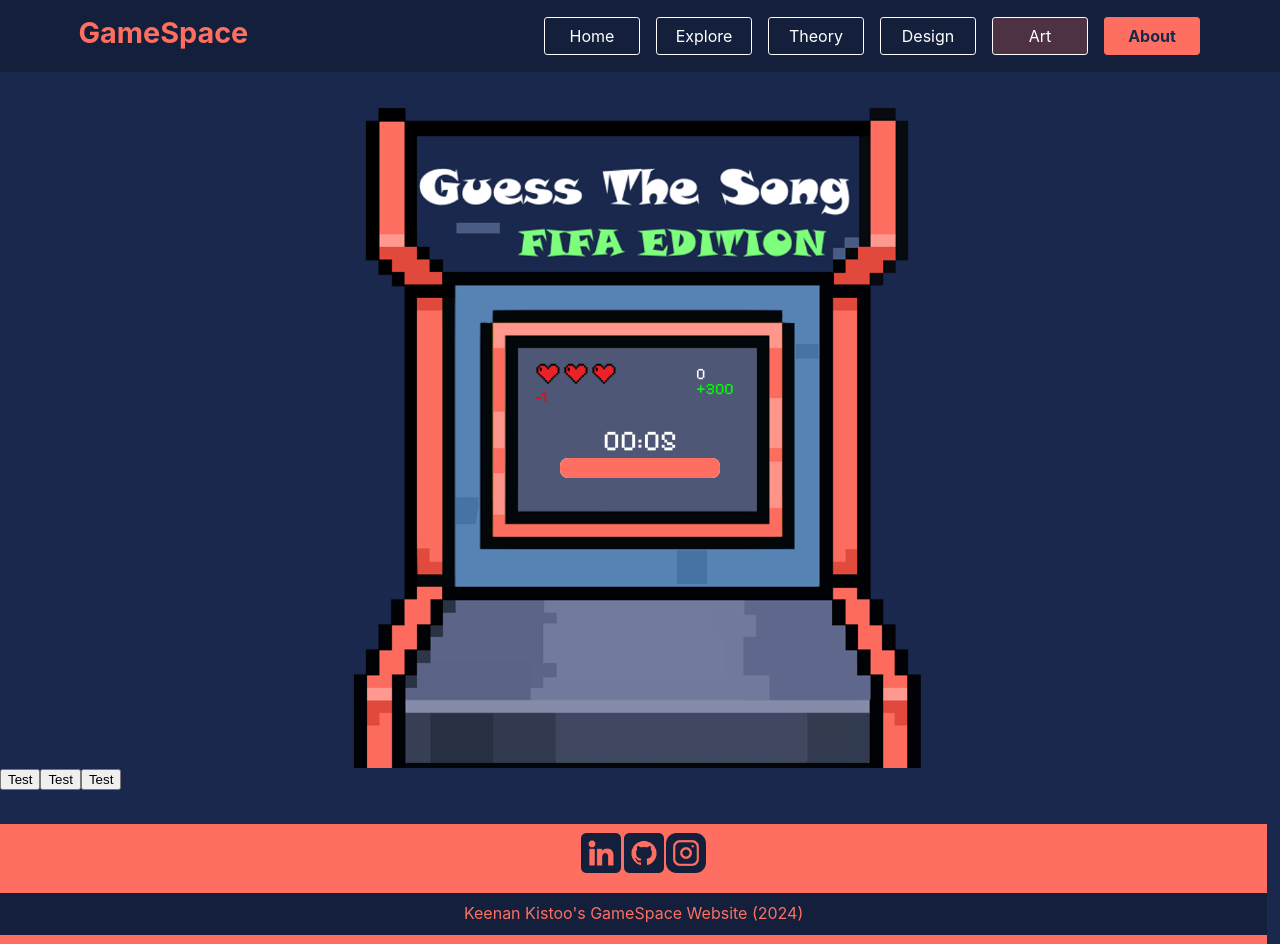
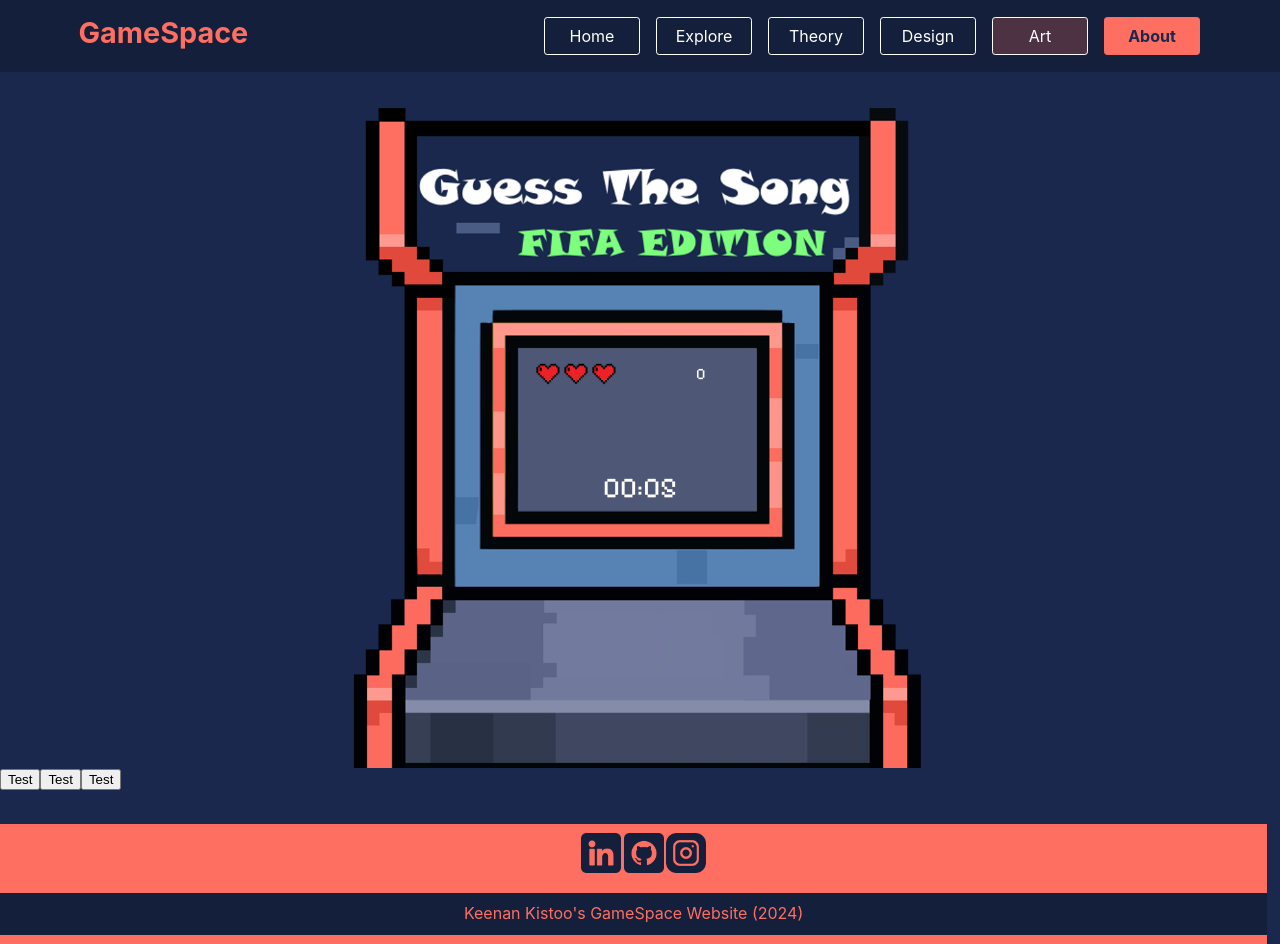
Before and after one commit to KeenanKistoo/2438840_Exam, a React (Create React App) app in the folder gamer-hub/: page /art in a window 1280 px wide. Built offline with nearby package versions, Linux system fonts and the light colour scheme.

Commit message:
Fixed 2/3
Display Answer
Display loss/earn

Still need END GAME

```diff
--- a/gamer-hub/src/Components/Game/Game.css
+++ b/gamer-hub/src/Components/Game/Game.css
@@ -30,6 +30,9 @@
     width: 5rem;
     font-family: "Pixelify Sans", sans-serif;
     color: red;
+    opacity: 1;
+    visibility: visible;
+    transition: 0.3s ease-in linear;
 }
 
 .heart {
@@ -57,18 +60,23 @@
     width: 5rem;
     color: rgb(0, 255, 0);
     font-family: "Pixelify Sans", sans-serif;
+    opacity: 1;
+    visibility: visible;
+    transition: 0.3s ease-in linear;
+
 }
 
 .prog-sect{
     position: absolute;
-    top: 58%;
+    top: 60%;
     left: 50%;
     transform: translateX(-50%);
     display: flex;
     justify-content: space-between;
-    width: 10rem;
-    background-color: white;
+    width: 13rem;
+    background-color: black;
     border-radius: 0.5rem;
+    height: 2rem;
 }
 
 .prog-bar{
@@ -76,6 +84,7 @@
     color: #FF6F61;
     height: 100%;
     border-radius: 0.5rem;
+    transition: 0.5s ease-out linear
 }
 
 .icon-sect{
@@ -112,7 +121,7 @@
 
 .timer-sect{
     position: absolute;
-    top: 50%;
+    top: 56%;
     left: 50%;
     transform: translateX(-50%);
     display: flex;
--- a/gamer-hub/src/Components/Game/Game.jsx
+++ b/gamer-hub/src/Components/Game/Game.jsx
@@ -5,6 +5,8 @@
 import '../Game/Game.css';
 import AudioData from '../../Data/Audio';
 import RandomSongNames from '../../Data/RandomSongNames';
+import Correct from '../../Audio/correct.mp3'
+import Incorrect from '../../Audio/incorrect.mp3'
 
 
 function Game() {
@@ -146,14 +148,26 @@
         console.log(gameState);
     }
 
+
+    //score state
+    const [earn, setEarn] = useState(false);
+    const [loss, setLoss] = useState(false);
     function assignScore(selectedAnswer){
         setBtnsActive(false);
         setGameState('score');
         setUserAns(true);
+        let corrAudio = new Audio(Correct)
+        let incorrAudio = new Audio(Incorrect)
         if(answer.answer === selectedAnswer){
+            setEarn(true);
             SetScore(prev => prev + 300)
+            corrAudio.play();
+            setComm('CORRECT!!')
         }else if(answer.answer!== selectedAnswer){
+            setLoss(true);
             setLives(prev => prev - 1)
+            incorrAudio.play();
+            setComm(answer.answer)
         }
     }
     //https://www.youtube.com/watch?v=4_9yJXO4F2Y
@@ -201,6 +215,8 @@
             setNextState('ready');
         }else if(gameState === 'ready'){
             setComm('Ready?')
+            setEarn(false);
+            setLoss(false);
             setCountdown(3);
             if(!buttonDist){
                 setButtonAnswers();
@@ -208,6 +224,7 @@
             setNewWidth(100);
             setNextState('listen');
             setUserAns(false)
+
         }else if(gameState === 'listen'){
             setComm('...')
             setCountdown(9);
@@ -242,11 +259,11 @@
             <section className="icon-sect">
                 <p className="warn">{comm}</p>
             </section>
-            <section className="timer-sect">
-                <p className="time-txt" ref={timerId}>00:0{countdown}</p>
+            <section className={`prog-sect  ${gameState === 'listen' ? '' : 'hidden'}`}>
+                <div className={`prog-bar`} style={{width: `${newWidth}%`}}>.</div>
             </section>
-            <section className="prog-sect">
-                <div className="prog-bar" style={{width: `${newWidth}%`, transition: '0.5s ease-out linear'}}>.</div>
+            <section className={`timer-sect `}>
+                <p className="time-txt" ref={timerId}>{gameState === score ? '' : `00:0${countdown}`}</p>
             </section>
             <section className={`answer-sect ${gameState === 'answer' || gameState === 'score' ? '' : 'hidden'}`}>
                 <button ref={button1} onClick={() => assignScore(answer1)} className= {`ans-btn ${gameState === 'score'&& answer.answer === answer1 ? 'correct': 'incorrect'}`} disabled={btnsActive ? false : true}>{answer1}</button>
@@ -260,10 +277,10 @@
                 <button onClick={() => playSong()}>Test</button>
             </section>
             <section className="score-info-sect">
-                <p className="score">+300</p>
+                <p className={`score ${earn ? '' : 'hidden'}`}>+300</p>
             </section>
             <section className="life-info-sect">
-                <p className="score">-1</p>
+                <p className={`score ${loss ? '' : 'hidden'}`}>-1</p>
             </section>
         </section>
     );
```
Also changed, not shown: 2 other files (tests, documents, lock files or other folders).
